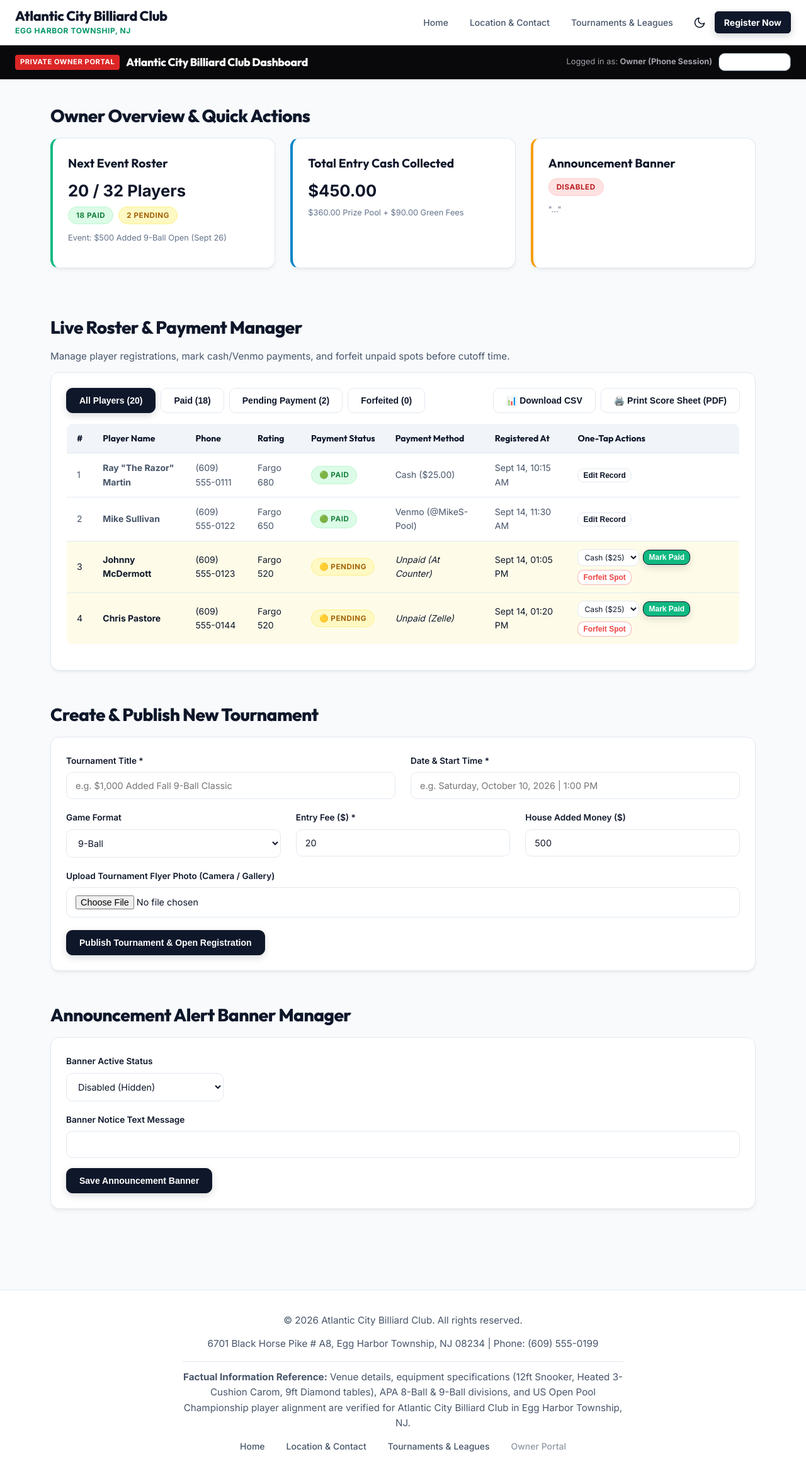
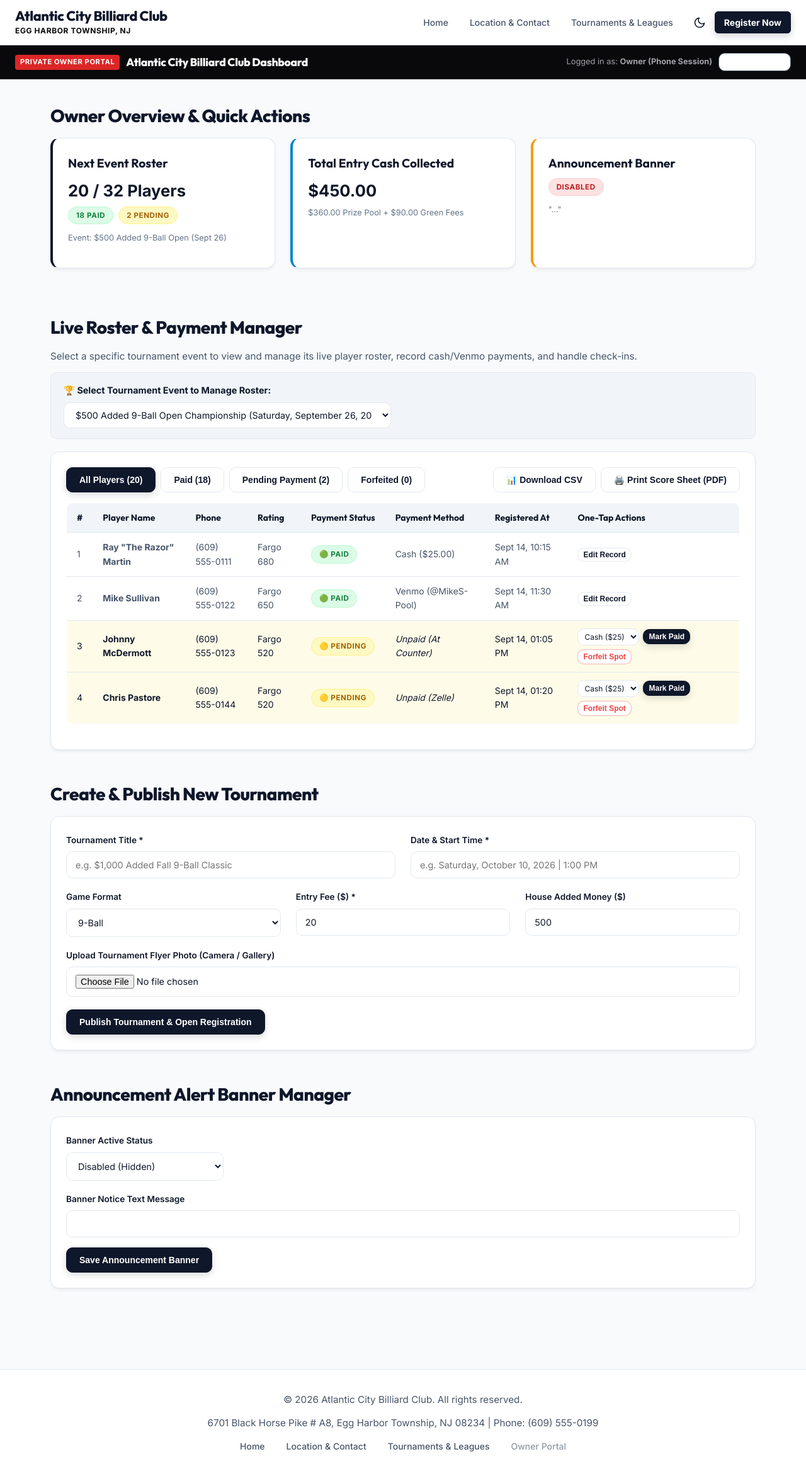
Before and after one commit to RaileyCabs/AC_Billiards_Club, a Next.js app: page /admin in a window 1280 px wide. Shown: the whole page at 63% size. Built offline with nearby package versions, Linux system fonts and the light colour scheme.

Commit message:
feat: add tournament selector dropdown for owner roster management, remove green accents for monochrome black & white theme, remove factual note block

```diff
--- a/app/admin/page.tsx
+++ b/app/admin/page.tsx
@@ -8,12 +8,14 @@ export default function AdminPage() {
   const {
     banner,
     updateBanner,
+    tournaments,
     players,
     markPlayerPaid,
     forfeitPlayerSpot,
     addTournament
   } = useAppState();
 
+  const [selectedTournamentId, setSelectedTournamentId] = useState<string>('t-1');
   const [filter, setFilter] = useState<'all' | 'paid' | 'pending' | 'forfeited'>('all');
   const [localBannerActive, setLocalBannerActive] = useState(banner.active);
   const [localBannerText, setLocalBannerText] = useState(banner.text);
@@ -25,10 +27,13 @@ export default function AdminPage() {
   const [newEntryFee, setNewEntryFee] = useState('20');
   const [newHouseAdded, setNewHouseAdded] = useState('500');
 
-  // Counts
-  const paidCount = players.filter(p => p.status === 'paid').length + 16;
-  const pendingCount = players.filter(p => p.status === 'pending').length;
-  const forfeitedCount = players.filter(p => p.status === 'forfeited').length;
+  // Filter players by selected tournament
+  const tournamentPlayers = players.filter(p => selectedTournamentId === 'all' || p.tournamentId === selectedTournamentId);
+
+  // Counts for selected tournament
+  const paidCount = tournamentPlayers.filter(p => p.status === 'paid').length + (selectedTournamentId === 't-1' ? 16 : 0);
+  const pendingCount = tournamentPlayers.filter(p => p.status === 'pending').length;
+  const forfeitedCount = tournamentPlayers.filter(p => p.status === 'forfeited').length;
   const totalPlayers = paidCount + pendingCount;
   const cashCollected = paidCount * 25;
 
@@ -57,7 +62,7 @@ export default function AdminPage() {
     alert('Announcement Banner Updated Live Across The Entire Website!');
   };
 
-  const filteredPlayers = players.filter(p => {
+  const filteredPlayers = tournamentPlayers.filter(p => {
     if (filter === 'all') return true;
     return p.status === filter;
   });
@@ -86,7 +91,7 @@ export default function AdminPage() {
           <h2>Owner Overview &amp; Quick Actions</h2>
 
           <div className="grid-3">
-            <div className="card" style={{ borderLeft: '4px solid #10b981' }}>
+            <div className="card" style={{ borderLeft: '4px solid #0f172a' }}>
               <h3>Next Event Roster</h3>
               <p style={{ fontSize: '1.6rem', fontWeight: 800, margin: '4px 0', color: 'var(--text-primary)' }}>
                 {totalPlayers} / 32 Players
@@ -122,7 +127,27 @@ export default function AdminPage() {
         {/* LIVE ROSTER MANAGER */}
         <section id="admin-roster-manager">
           <h2>Live Roster &amp; Payment Manager</h2>
-          <p>Manage player registrations, mark cash/Venmo payments, and forfeit unpaid spots before cutoff time.</p>
+          <p>Select a specific tournament event to view and manage its live player roster, record cash/Venmo payments, and handle check-ins.</p>
+
+          {/* TOURNAMENT SELECTOR DROPDOWN FOR OWNER */}
+          <div style={{ backgroundColor: 'var(--bg-card-hover)', border: '1px solid var(--border-card)', padding: '16px 20px', borderRadius: 'var(--radius-md)', marginBottom: '20px' }}>
+            <label htmlFor="admin-tournament-select" style={{ fontWeight: 700, fontSize: '0.9rem', display: 'block', marginBottom: '8px', color: 'var(--text-primary)' }}>
+              🏆 Select Tournament Event to Manage Roster:
+            </label>
+            <select
+              id="admin-tournament-select"
+              value={selectedTournamentId}
+              onChange={(e) => setSelectedTournamentId(e.target.value)}
+              style={{ width: '100%', maxWidth: '520px', fontSize: '0.9rem', padding: '10px 14px', margin: 0 }}
+            >
+              <option value="all">⚡ All Tournaments (Combined Active Rosters)</option>
+              {tournaments.map(t => (
+                <option key={t.id} value={t.id}>
+                  {t.title} ({t.dateTime})
+                </option>
+              ))}
+            </select>
+          </div>
 
           <div className="card">
             <div className="card-header">
@@ -205,7 +230,7 @@ export default function AdminPage() {
                             </select>
                             <button
                               className="btn btn-primary"
-                              style={{ background: '#10b981', color: '#ffffff', padding: '4px 10px', fontSize: '0.75rem' }}
+                              style={{ background: '#0f172a', color: '#ffffff', padding: '4px 10px', fontSize: '0.75rem' }}
                               onClick={() => {
                                 const selectEl = document.getElementById(`payment-select-${player.id}`) as HTMLSelectElement;
                                 markPlayerPaid(player.id, selectEl ? selectEl.value : 'Cash ($25.00)');
--- a/app/globals.css
+++ b/app/globals.css
@@ -25,9 +25,9 @@
   --border-subtle: #e2e8f0;
   --border-card: #e2e8f0;
 
-  --accent-emerald: #10b981;
-  --accent-emerald-dark: #059669;
-  --accent-emerald-glow: rgba(16, 185, 129, 0.2);
+  --accent-emerald: #0f172a;
+  --accent-emerald-dark: #09090b;
+  --accent-emerald-glow: rgba(15, 23, 42, 0.15);
 
   --radius-sm: 6px;
   --radius-md: 10px;
@@ -51,6 +51,10 @@
 
   --border-subtle: rgba(255, 255, 255, 0.1);
   --border-card: rgba(255, 255, 255, 0.12);
+
+  --accent-emerald: #f8fafc;
+  --accent-emerald-dark: #ffffff;
+  --accent-emerald-glow: rgba(255, 255, 255, 0.2);
 
   --shadow-card: 0 10px 30px -10px rgba(0, 0, 0, 0.5);
   --shadow-card-hover: 0 12px 35px -10px rgba(0, 0, 0, 0.7);
@@ -789,15 +793,6 @@ footer {
   color: var(--text-muted);
 }
 
-.factual-note {
-  font-size: 0.75rem;
-  color: var(--text-muted);
-  max-width: 700px;
-  margin: 16px auto 0 auto;
-  border-top: 1px solid var(--border-subtle);
-  padding-top: 12px;
-}
-
 footer nav ul {
   justify-content: center;
   margin-top: 14px;
--- a/components/Footer.tsx
+++ b/components/Footer.tsx
@@ -5,13 +5,6 @@ export default function Footer() {
     <footer>
       <p>&copy; {new Date().getFullYear()} Atlantic City Billiard Club. All rights reserved.</p>
       <p>6701 Black Horse Pike # A8, Egg Harbor Township, NJ 08234 | Phone: (609) 555-0199</p>
-
-      <div className="factual-note">
-        <p>
-          <strong>Factual Information Reference:</strong> Venue details, equipment specifications (12ft Snooker, Heated 3-Cushion Carom, 9ft Diamond tables),
-          APA 8-Ball &amp; 9-Ball divisions, and US Open Pool Championship player alignment are verified for Atlantic City Billiard Club in Egg Harbor Township, NJ.
-        </p>
-      </div>
 
       <nav>
         <ul>
--- a/context/AppStateContext.tsx
+++ b/context/AppStateContext.tsx
@@ -77,6 +77,8 @@ const INITIAL_PLAYERS: PlayerRecord[] = [
   { id: 2, name: 'Mike Sullivan', phone: '(609) 555-0122', rating: 'Fargo 650', status: 'paid', method: 'Venmo (@MikeS-Pool)', registeredAt: 'Sept 14, 11:30 AM', tournamentId: 't-1' },
   { id: 3, name: 'Johnny McDermott', phone: '(609) 555-0123', rating: 'Fargo 520', status: 'pending', method: 'Unpaid (At Counter)', registeredAt: 'Sept 14, 01:05 PM', tournamentId: 't-1' },
   { id: 4, name: 'Chris Pastore', phone: '(609) 555-0144', rating: 'Fargo 520', status: 'pending', method: 'Unpaid (Zelle)', registeredAt: 'Sept 14, 01:20 PM', tournamentId: 't-1' },
+  { id: 5, name: 'Dave Ramirez', phone: '(609) 555-0155', rating: 'Fargo 610', status: 'paid', method: 'Cash ($15.00)', registeredAt: 'Sept 14, 02:00 PM', tournamentId: 't-2' },
+  { id: 6, name: 'Jason Chen', phone: '(609) 555-0166', rating: 'Fargo 630', status: 'pending', method: 'Unpaid (Venmo)', registeredAt: 'Sept 14, 02:15 PM', tournamentId: 't-2' },
 ];
 
 const AppStateContext = createContext<AppStateContextType | undefined>(undefined);
```
Also changed, not shown: components/TournamentBracket.tsx (+16 -16 lines).
